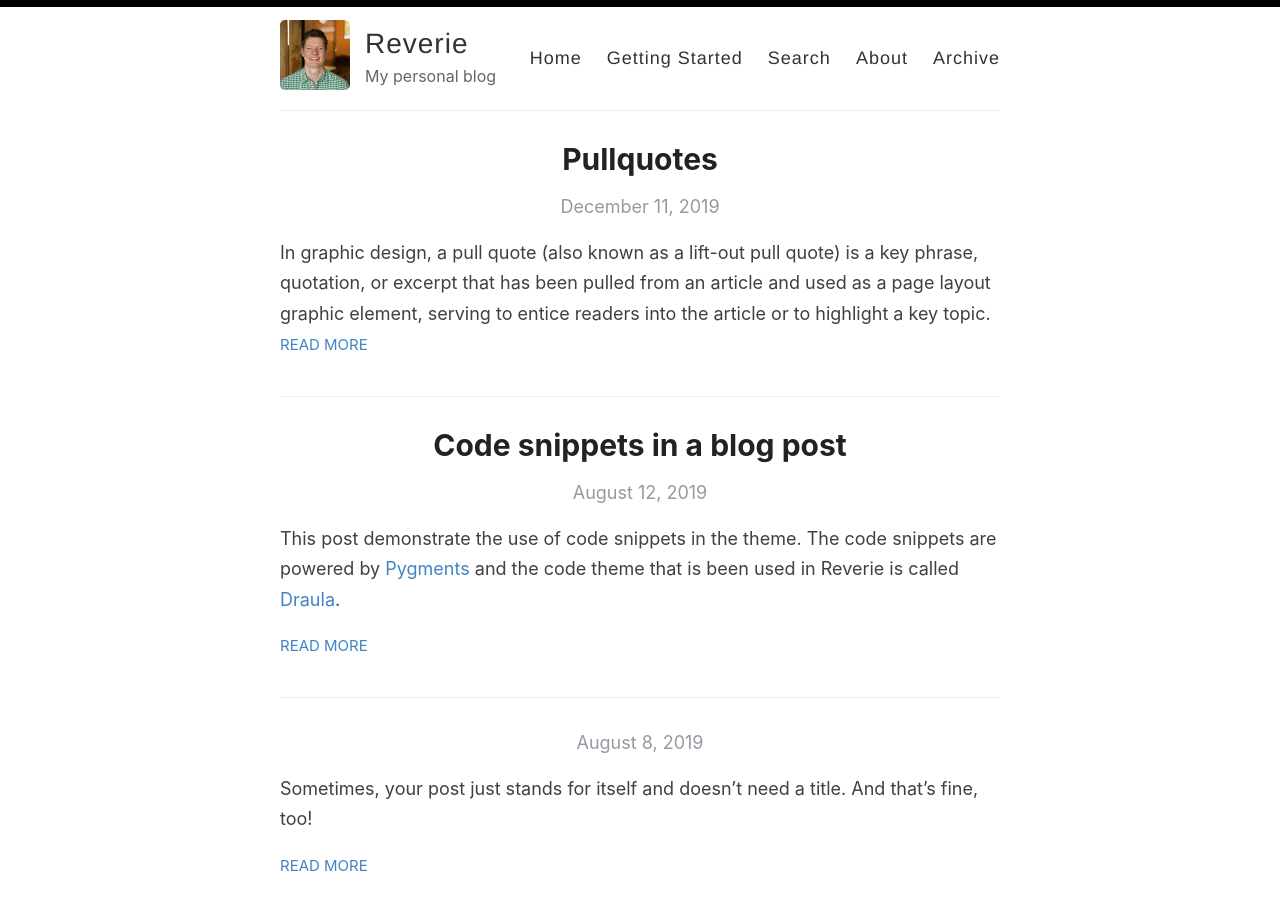
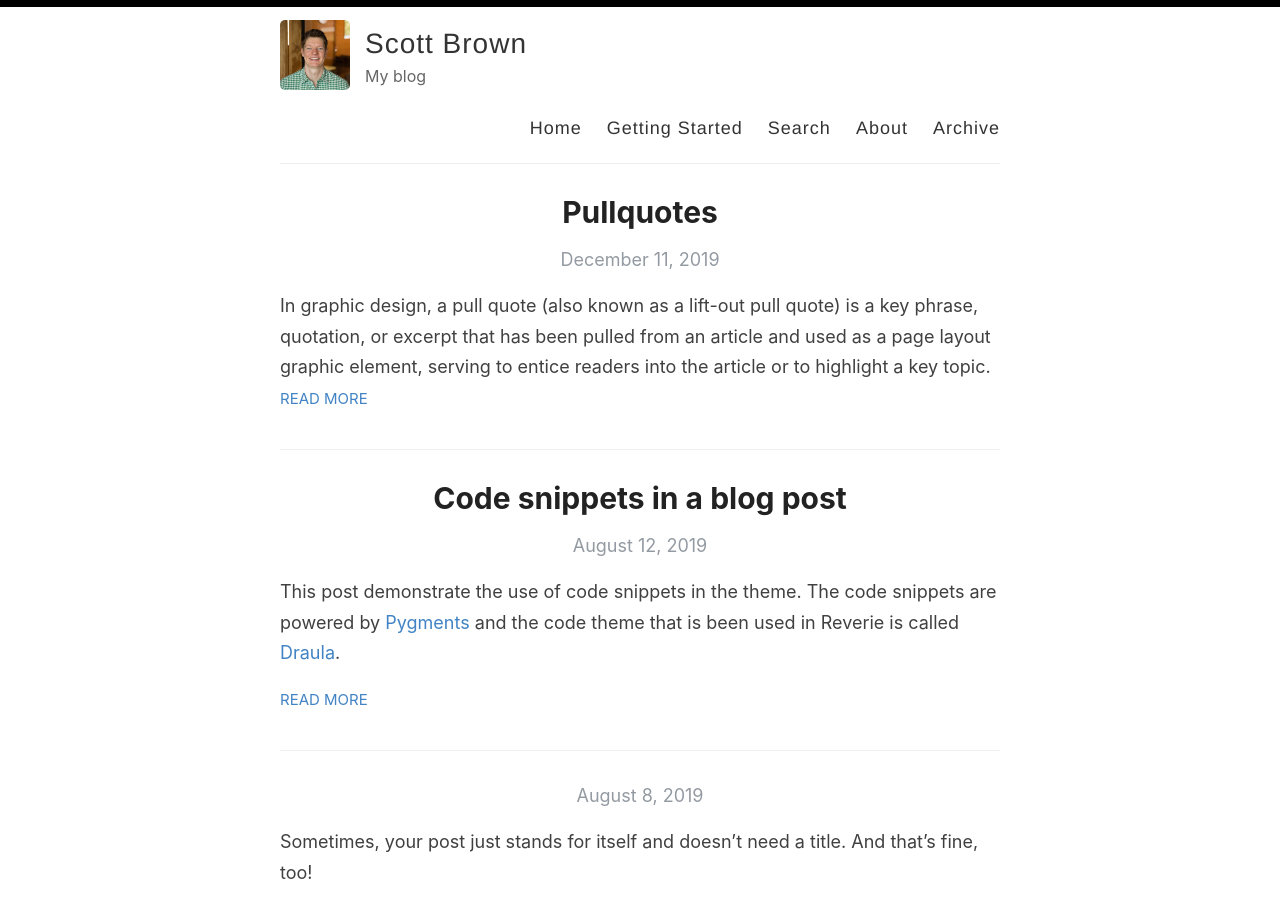
Before and after one commit to scott-brown/scott-brown.github.io, a Jekyll site: the page built from index.html, in a window 1280 px wide and 900 px high. Built offline with Jekyll 4.4.1, drawn with Linux system fonts in a browser that asks for light colours; the list of posts is cut into pages by our own code.

Commit message:
Self titled blog name

```diff
--- a/_config.yml
+++ b/_config.yml
@@ -3,13 +3,13 @@
 #
 
 # Name of your site (displayed in the header)
-name: Reverie
+name: Scott Brown
 
 # Name of the author
 author: Scott Brown
 
 # Short bio or description (displayed in the header)
-description: My personal blog
+description: My blog
 
 # URL of your avatar or profile pic (you could use your GitHub profile pic)
 avatar: /images/headshot.png
```
